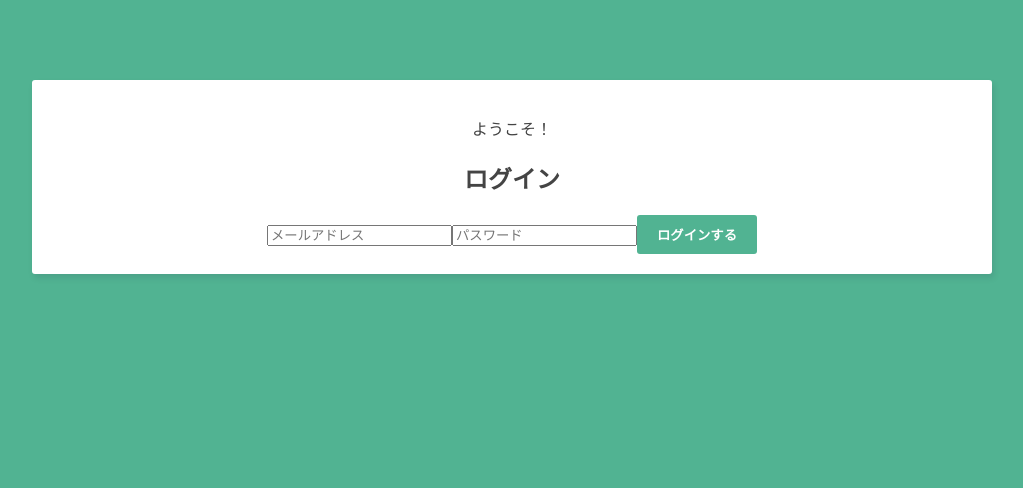
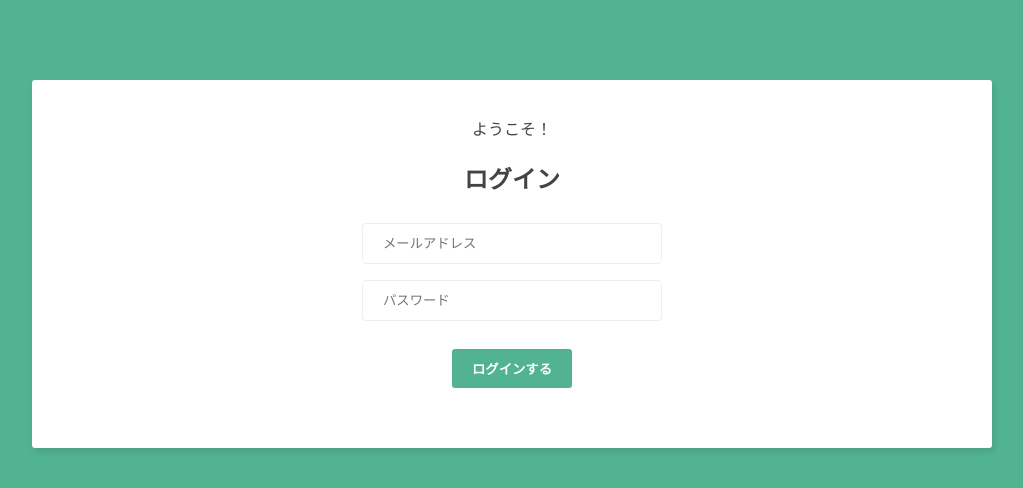
Before and after one commit to shonansurvivors/rails-vue-chat, a Vue app in the folder frontend/: page / in a window 1280 px wide. Shown: the top 488 px of the page, without its empty margins (128-1151 px from the left). Built offline with nearby package versions, Linux system fonts and the light colour scheme.

Commit message:
improve login form appearance

```diff
--- a/frontend/src/views/Welcome.vue
+++ b/frontend/src/views/Welcome.vue
@@ -12,9 +12,35 @@
 }
 </script>
 
-<style scoped>
+<style>
 .welcome {
   text-align: center;
   padding: 20px 0;
 }
+
+.welcome form {
+  width: 300px;
+  margin: 20px auto;
+}
+.welcome label {
+  display: block;
+  margin: 20px 0 10px;
+}
+.welcome input {
+  width: 100%;
+  padding: 12px 20px;
+  margin: 8px auto;
+  border-radius: 4px;
+  border: 1px solid #eee;
+  outline: none;
+  box-sizing: border-box;
+}
+.welcome span{
+  font-weight: bold;
+  text-decoration: underline;
+  cursor: pointer;
+}
+.welcome button {
+  margin: 20px auto;
+}
 </style>
```
